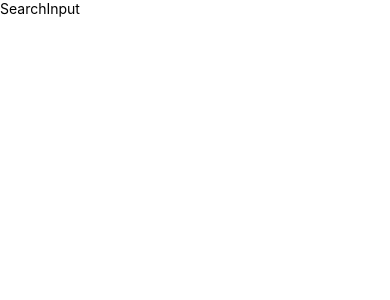
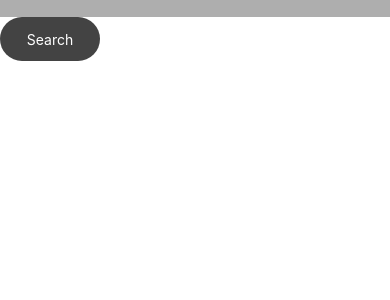
Before and after one commit to rockstar0711/sitemate-challenge, a React Native app: screen / in a window 390 px wide. Shown: the top 300 px of the page. Built offline with nearby package versions, Linux system fonts and the light colour scheme.

Commit message:
feat: initial integrated with API

```diff
--- a/src/components/SearchInput/index.js
+++ b/src/components/SearchInput/index.js
@@ -1,10 +1,48 @@
-import { View, Text } from "react-native";
-import React from "react";
+import { View } from "react-native";
+import React, { useState } from "react";
+import { APP_API_KEY } from "../../config";
+import { TextInput } from "react-native-gesture-handler";
+import { Button } from "react-native-elements";
+import callApi from "../../helpers/callApi";
 
 const SearchInput = () => {
+  const [searchQuery, setSearchQuery] = useState("");
+
+  const fetchNews = async () => {
+    console.log(searchQuery);
+    await callApi
+      .get(
+        `?q=${searchQuery}&from=2023-03-03&sortBy=popularity&apiKey=${APP_API_KEY}`
+      )
+      .then((res) => {
+        console.log(res);
+      })
+      .catch((err) => {
+        console.log(err);
+      });
+  };
+
   return (
     <View>
-      <Text>SearchInput</Text>
+      <TextInput
+        style={{ backgroundColor: "#aeaeae" }}
+        onChangeText={(v) => setSearchQuery(v)}
+        value={searchQuery}
+      />
+      <Button
+        title={"Search"}
+        titleStyle={{ fontSize: 14 }}
+        buttonStyle={{
+          backgroundColor: "#434343",
+          borderRadius: 22,
+          height: 44,
+          width: 100,
+        }}
+        style={{ marginTop: 0 }}
+        onPress={() => {
+          fetchNews();
+        }}
+      />
     </View>
   );
 };
--- a/src/config/index.js
+++ b/src/config/index.js
@@ -1,4 +1,4 @@
 import { API_URL, API_KEY } from "@env";
 
-export const API_URL = API_URL;
-export const API_KEY = API_KEY;
+export const APP_API_URL = API_URL;
+export const APP_API_KEY = API_KEY;
--- /dev/null
+++ b/src/helpers/callApi.js
@@ -0,0 +1,39 @@
+import AsyncStorage from "@react-native-async-storage/async-storage";
+import axios from "axios";
+import { APP_API_URL } from "../config";
+
+let headers = {
+  // 'content-type': 'application/json'
+};
+
+const callApi = axios.create({
+  baseURL: APP_API_URL,
+  headers,
+});
+
+callApi.interceptors.request.use(
+  async (config) => {
+    const token = await AsyncStorage.getItem("token");
+    if (token) {
+      config.headers.Authorization = `Token ${token}`;
+    }
+    return config;
+  },
+  (error) => {
+    return Promise.reject(error);
+  }
+);
+
+callApi.interceptors.response.use(
+  (response) =>
+    new Promise((resolve, reject) => {
+      resolve(response);
+    }),
+  (error) => {
+    return new Promise((resolve, reject) => {
+      reject(error);
+    });
+  }
+);
+
+export default callApi;
--- a/src/screens/Search/index.js
+++ b/src/screens/Search/index.js
@@ -1,13 +1,13 @@
 import { View, Text, StatusBar, StyleSheet } from "react-native";
-import React from "react";
+import React, { useEffect } from "react";
 import SearchInput from "../../components/SearchInput";
+import { APP_API_URL } from "../../config";
 
-// import { StatusBar } from "expo-status-bar";
 const SearchScreen = () => {
   return (
     <View style={styles.container}>
-
       <SearchInput />
+      {/* Search results go here */}
     </View>
   );
 };
```
